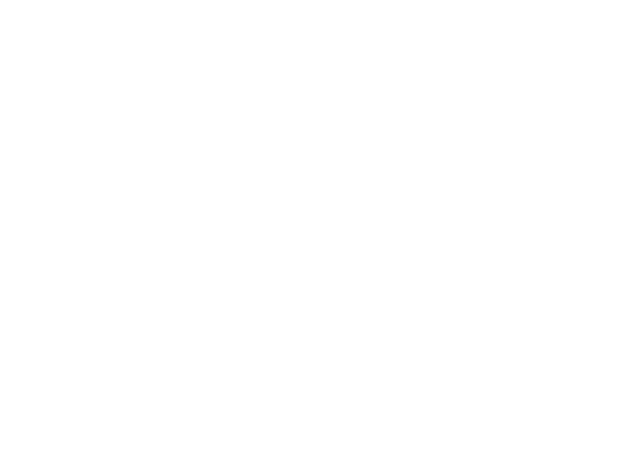
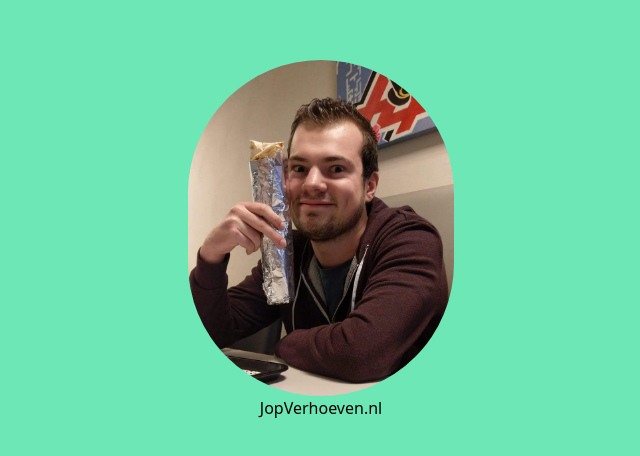
Before and after one commit to jopverhoeven/personal-page, a React (Create React App) app: page / in a window 1280 px wide. Shown: the part 160-616 px from the top of the page, without its empty margins (319-959 px from the left). Built offline with nearby package versions, Linux system fonts and the light colour scheme.

Commit message:
Init mainpage

```diff
--- /dev/null
+++ b/craco.config.js
@@ -0,0 +1,10 @@
+module.exports = {
+    style: {
+        postcss: {
+            plugins: [
+                require('tailwindcss'),
+                require('autoprefixer')
+            ]
+        }
+    }
+}
--- a/src/App.css
+++ b/src/App.css
@@ -0,0 +1,3 @@
+@tailwind base;
+@tailwind components;
+@tailwind utilities;
--- a/src/App.tsx
+++ b/src/App.tsx
@@ -3,7 +3,7 @@ import MainPage from './pages/Main.page';
 
 function App() {
   return (
-    <div className="App">
+    <div className="h-screen w-screen">
       <MainPage></MainPage>
     </div>
   );
--- a/src/index.tsx
+++ b/src/index.tsx
@@ -1,7 +1,6 @@
 import React from 'react';
 import ReactDOM from 'react-dom';
 import './index.css';
-import '@fontsource/roboto';
 import App from './App';
 import reportWebVitals from './reportWebVitals';
 
--- a/src/pages/Main.page.tsx
+++ b/src/pages/Main.page.tsx
@@ -1,6 +1,17 @@
 import React, { Component } from "react";
+import ProfilePicture from "../assets/images/ProfilePicture.jpg";
+
 export default class MainPage extends Component {
   render() {
-    return <div></div>;
+    return (
+      <div className="h-screen flex bg-green-300">
+        <div className="m-auto">
+          <div className="flex flex-col items-center">
+            <img src={ProfilePicture} alt="ProfilePicture" className="w-1/3 rounded-full"/>
+            <div>JopVerhoeven.nl</div>
+          </div>
+        </div>
+      </div>
+    );
   }
 }
--- /dev/null
+++ b/tailwind.config.js
@@ -0,0 +1,11 @@
+module.exports = {
+  purge: ["./src/**/*.jsx", "./src/**/*.tsx"],
+  darkMode: false,
+  theme: {
+    extend: {},
+  },
+  variants: {
+    extend: {},
+  },
+  plugins: [],
+};
```
Also changed, not shown: package.json (+9 -3 lines), src/assets/images/ProfilePicture.jpg (added), 1 other file (tests, documents, lock files or other folders).
